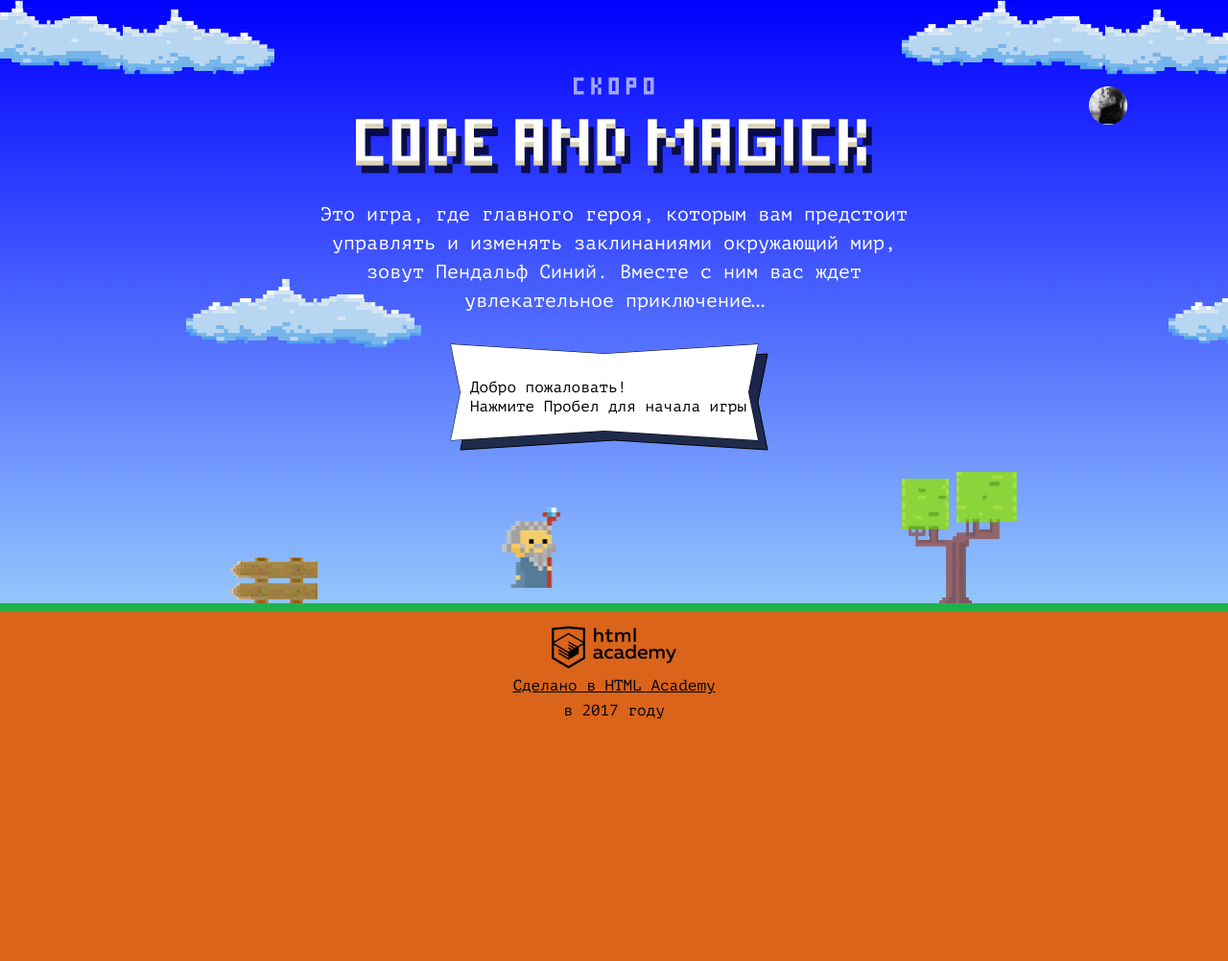
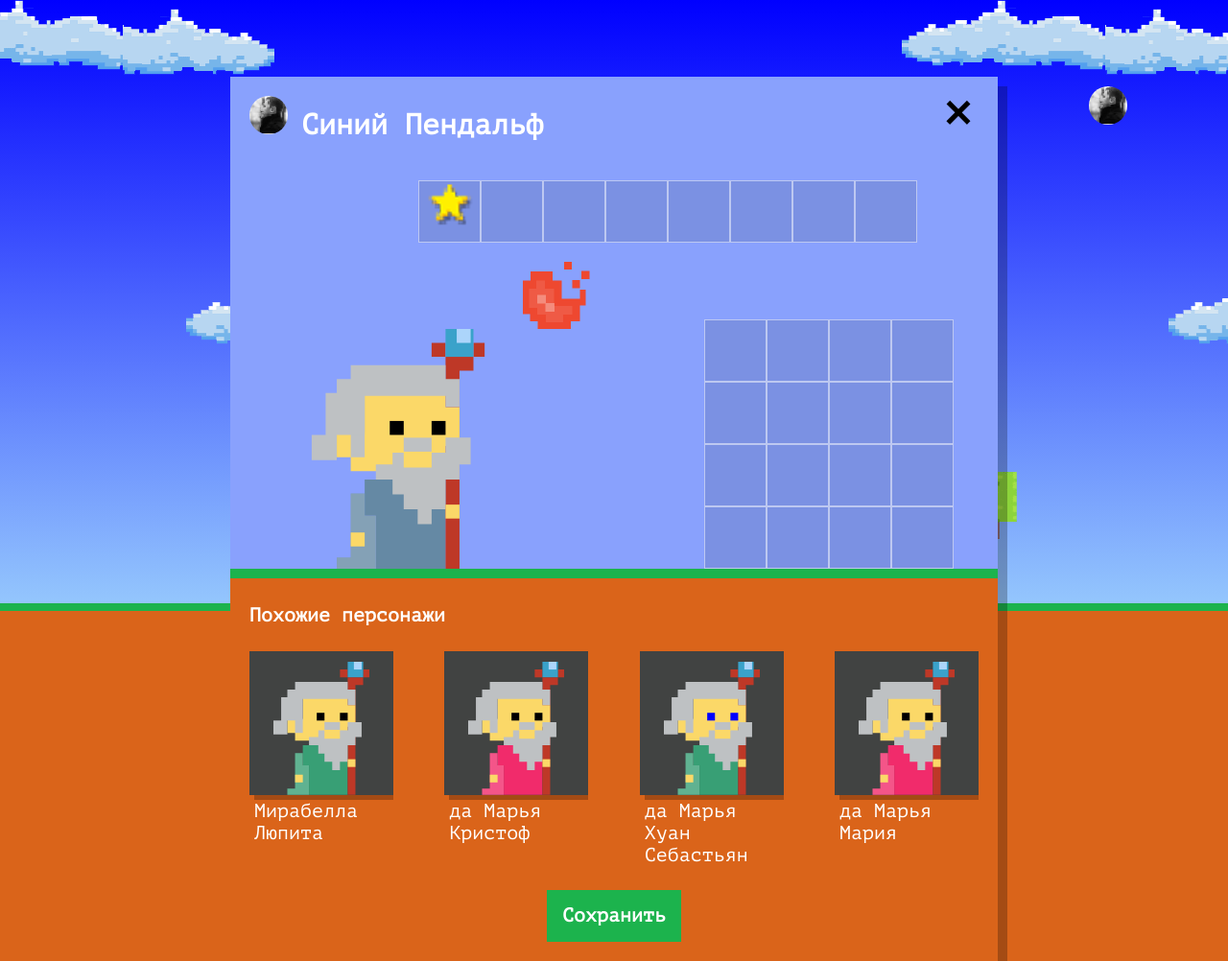
Before and after one commit to arkos/1290405-code-and-magick-21, a website: page index.html in a window 1280 px wide. Shown: the whole page at 96% size. Before the commit the page ends 800 px from the top, so only its background shows below. Drawn offline with Linux system fonts and the light colour scheme.

Commit message:
Implement rendering of similar wizards

```diff
--- a/index.html
+++ b/index.html
@@ -165,6 +165,7 @@
       const getWizardY = (gameFieldHeight) => gameFieldHeight / 3;
     </script>
     <script src="js/stat.js"></script>
+    <script src="js/setup.js"></script>
     <script src="js/game.js"></script>
   </body>
 
--- /dev/null
+++ b/js/setup.js
@@ -0,0 +1,104 @@
+'use strict';
+
+const WIZARD_FIRST_NAMES = [
+  `Иван`,
+  `Хуан Себастьян`,
+  `Мария`,
+  `Кристоф`,
+  `Виктор`,
+  `Юлия`,
+  `Люпита`,
+  `Вашингтон`,
+];
+
+const WIZARD_LAST_NAMES = [
+  `да Марья`,
+  `Верон`,
+  `Мирабелла`,
+  `Вальц`,
+  `Онопко`,
+  `Топольницкая`,
+  `Нионго`,
+  `Ирвинг`,
+];
+
+const WIZARD_COAT_COLORS = [
+  `rgb(101, 137, 164)`,
+  `rgb(241, 43, 107)`,
+  `rgb(146, 100, 161)`,
+  `rgb(56, 159, 117)`,
+  `rgb(215, 210, 55)`,
+  `rgb(0, 0, 0)`,
+];
+
+const WIZARD_EYE_COLORS = [
+  `black`,
+  `red`,
+  `blue`,
+  `yellow`,
+  `green`,
+];
+
+const generateItem = (items) => items[window.getRandomInt(items.length - 1)];
+
+const generateFullName = (direction) => {
+  const firstName = generateItem(WIZARD_FIRST_NAMES);
+  const lastName = generateItem(WIZARD_LAST_NAMES);
+
+  return direction ? `${firstName} ${lastName}` : `${lastName} ${firstName}`;
+};
+
+const generateWizard = () => ({
+  name: `${generateFullName(window.getRandomInt(1))}`,
+  coatColor: generateItem(WIZARD_COAT_COLORS),
+  eyesColor: generateItem(WIZARD_EYE_COLORS)
+});
+
+const generateSampleWizards = (count) => {
+  const sampleWizards = [];
+  for (let i = 0; i < count; i++) {
+    sampleWizards.push(generateWizard());
+  }
+  return sampleWizards;
+};
+
+const createWizardElement = (wizardTemplate, wizard) => {
+  const wizardElement = wizardTemplate.cloneNode(true);
+
+  const wizardName = wizardElement.querySelector(`.setup-similar-label`);
+  wizardName.textContent = wizard.name;
+
+  const wizardCoatColor = wizardElement.querySelector(`.wizard-coat`);
+  wizardCoatColor.style.fill = wizard.coatColor;
+
+  const wizardEyesColor = wizardElement.querySelector(`.wizard-eyes`);
+  wizardEyesColor.style.fill = wizard.eyesColor;
+
+  return wizardElement;
+};
+
+const createWizardElements = (wizardTemplate, wizards) => {
+  const fragment = document.createDocumentFragment();
+  wizards.forEach((wizard) => fragment.appendChild(createWizardElement(wizardTemplate, wizard)));
+  return fragment;
+};
+
+window.renderSimilarWizards = function () {
+  const setup = document.querySelector(`.setup`);
+  setup.classList.remove(`hidden`);
+
+  const wizardTemplate = document.querySelector(`#similar-wizard-template`)
+    .content
+    .querySelector(`.setup-similar-item`);
+
+  const sampleWizards = generateSampleWizards(4);
+  const sampleWizardElements = createWizardElements(wizardTemplate, sampleWizards);
+
+  const similarList = document.querySelector(`.setup-similar-list`);
+  similarList.appendChild(sampleWizardElements);
+
+  const setupSimilar = document.querySelector(`.setup-similar`);
+  setupSimilar.classList.remove(`hidden`);
+};
+
+window.renderSimilarWizards();
--- a/js/stat.js
+++ b/js/stat.js
@@ -37,7 +37,7 @@ const renderCloud = function (ctx, x, y, color) {
 
 const getMaxElement = (elements) => elements.reduce((max, current) => max < current ? current : max, elements[0]);
 
-const getRandomInt = (max) => Math.floor(Math.random() * Math.floor(max));
+window.getRandomInt = (max) => Math.floor(Math.random() * Math.floor(max));
 
 // Histogram rendering
 
@@ -52,7 +52,7 @@ const renderBar = function (ctx, barHeight, label, value, index) {
 
   ctx.fillText(Math.floor(value), valueX, valueY);
 
-  ctx.fillStyle = (label === TEXT_ALTERNATE) ? BAR_SECONDARY_FILL_STYLE : `hsl(240, ${getRandomInt(100)}%, 50%)`;
+  ctx.fillStyle = (label === TEXT_ALTERNATE) ? BAR_SECONDARY_FILL_STYLE : `hsl(240, ${window.getRandomInt(100)}%, 50%)`;
 
   const barX = CLOUD_TOP_X + 2 * CLOUD_MARGIN + (BAR_WIDTH + BAR_GAP) * index;
   const barY = CLOUD_BOTTOM_Y - CLOUD_MARGIN - barHeight - TEXT_GAP - FONT_GAP;
```
